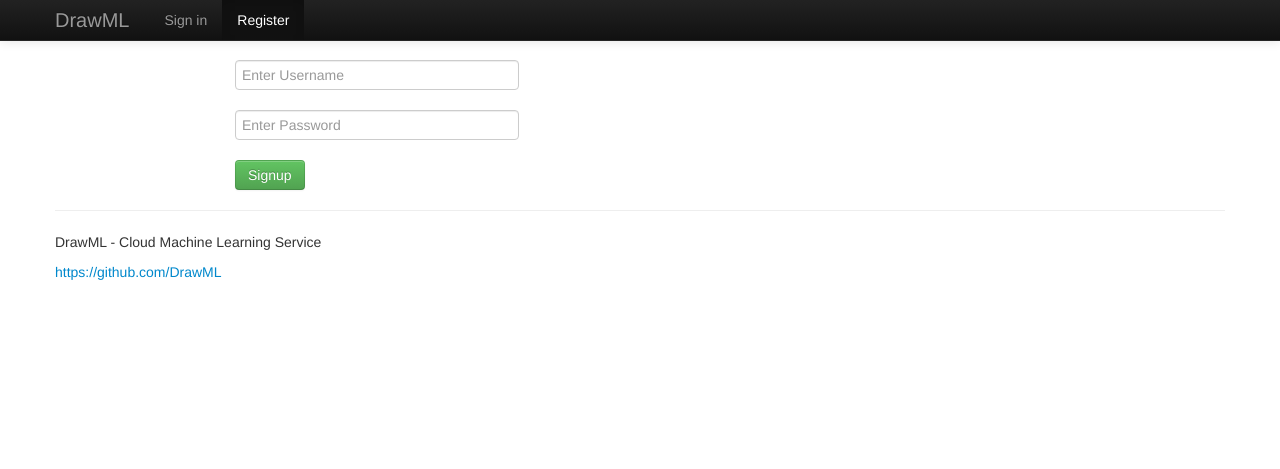
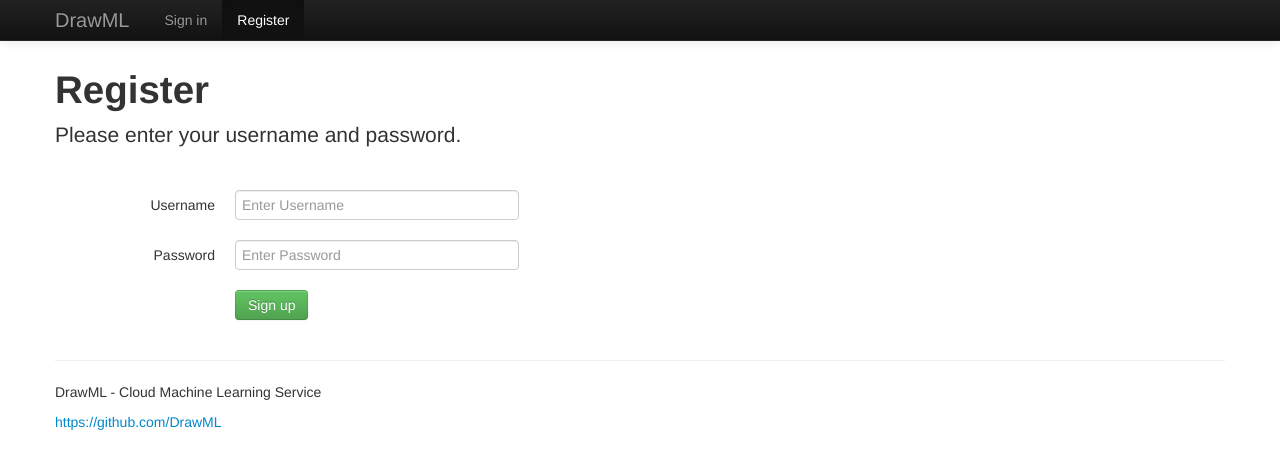
Before and after one commit to DrawML/was-flask, a Flask app: page /auth/register in a window 1280 px wide. Shown: the top 469 px of the page. Run offline with Flask 2, Linux system fonts and the light colour scheme; parts of the project's set-up code (start-up, migrations or seed data) failed here and were passed over.

Commit message:
Improve UI 'Sign in' and 'Register'

```diff
--- a/app/templates/auth/register.html
+++ b/app/templates/auth/register.html
@@ -1,8 +1,11 @@
 {% extends "layout.html" %}
 {% set active_page = "register" %}
 {% block body %}
-  <form action="" method=post class="form-horizontal">
+    <h1>Register</h1>
+    <p class="lead">Please enter your username and password.</p>
+  <form action="" method=post class="form-horizontal main-form">
     <div class="control-group">
+        <label class="control-label" for="user_id">Username</label>
         <div class="controls">
           <input type="text" id="user_id" name="user_id" class="input-xlarge"
             placeholder="Enter Username" value="{{ request.form.username }}"
@@ -11,6 +14,7 @@
     </div>
 
     <div class="control-group">
+        <label class="control-label" for="pw">Password</label>
         <div class="controls">
           <input type="password" id="pw" name="pw" class="input-xlarge"
             placeholder="Enter Password" value="{{ request.form.password }}"
@@ -20,7 +24,7 @@
 
     <div class="control-group">
         <div class="controls">
-          <button type="submit" class="btn btn-success">Signup</button>
+          <button type="submit" class="btn btn-success">Sign up</button>
         </div>
     </div>
   </form>
--- a/app/templates/auth/signin.html
+++ b/app/templates/auth/signin.html
@@ -1,8 +1,11 @@
 {% extends "layout.html" %}
 {% set active_page = "signin" %}
 {% block body %}
+    <h1>Sign in</h1>
+    <p class="lead">Please enter your username and password.</p>
   <form action="" method=post class="form-horizontal">
     <div class="control-group">
+        <label class="control-label" for="user_id">Username</label>
         <div class="controls">
           <input type="text" id="user_id" name="user_id" class="input-xlarge"
             placeholder="Enter Username" required>
@@ -10,6 +13,7 @@
     </div>
 
     <div class="control-group">
+        <label class="control-label" for="pw">Password</label>
         <div class="controls">
           <input type="password" id="pw" name="pw" class="input-xlarge"
             placeholder="Enter Password" required>
@@ -18,7 +22,7 @@
 
     <div class="control-group">
         <div class="controls">
-          <button type="submit" class="btn btn-success">Signin</button>
+          <button type="submit" class="btn btn-success">Sign in</button>
         </div>
     </div>
   </form>
```
